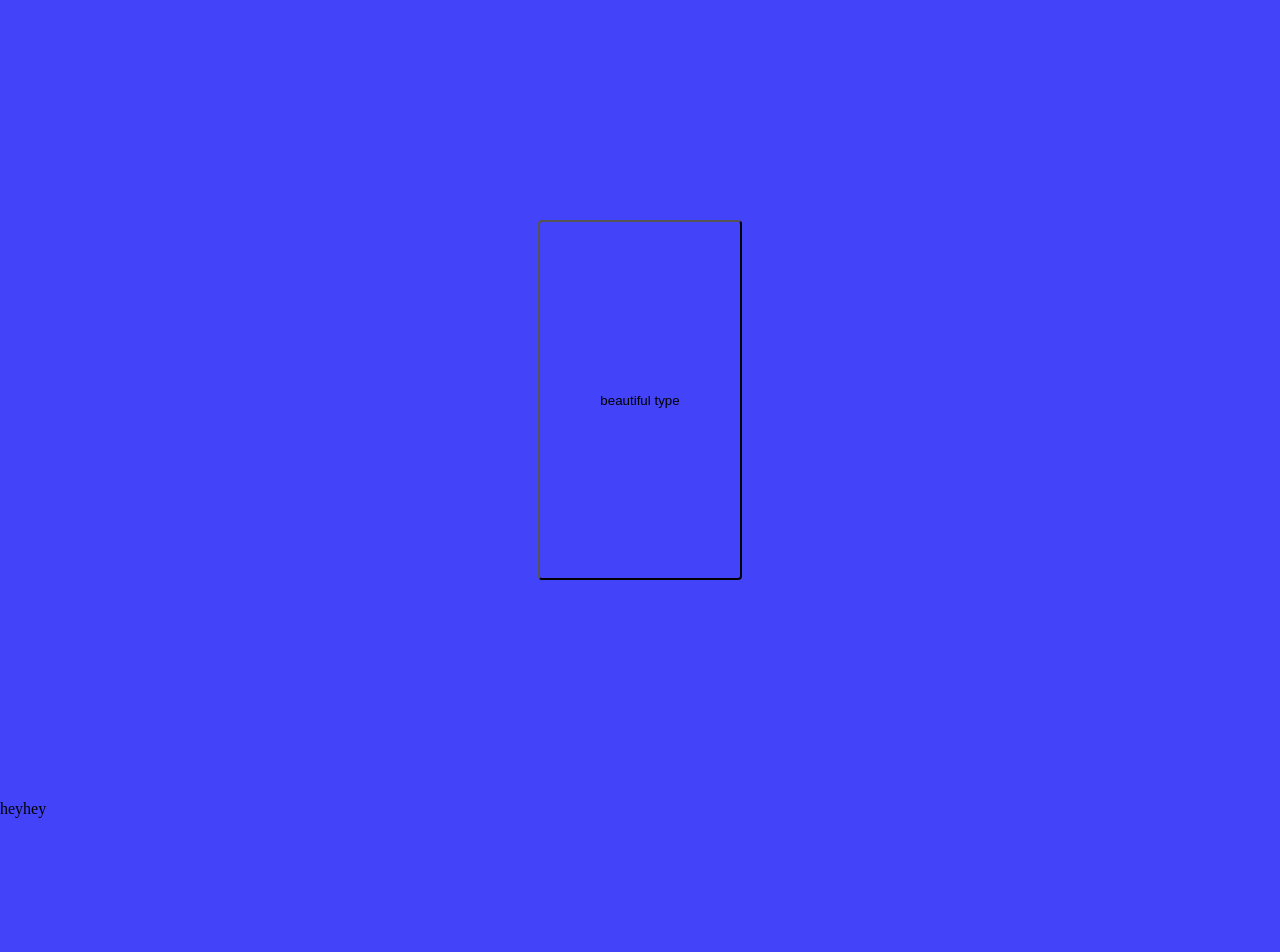
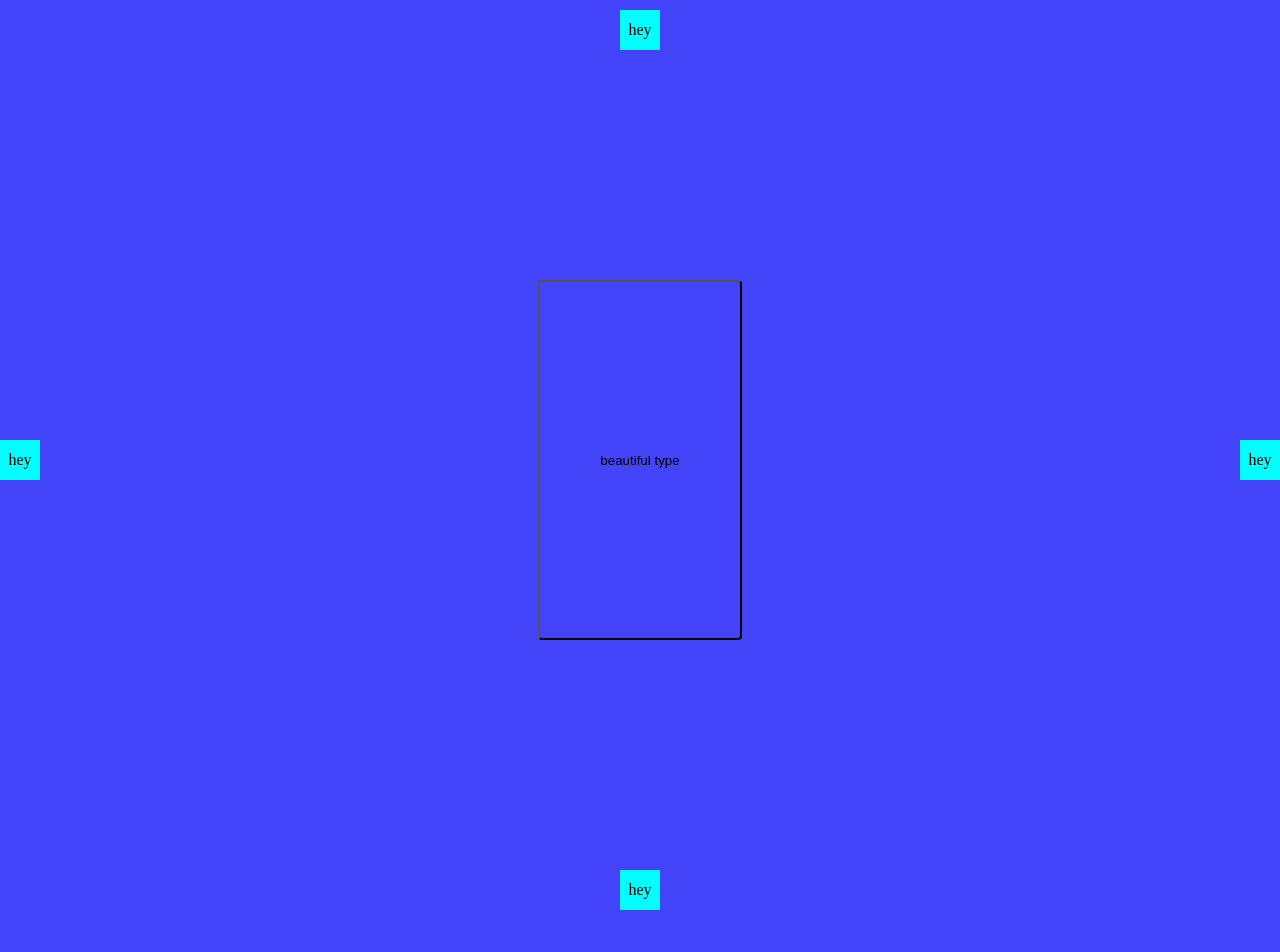
Before and after one commit to Dovavivavi/ui-build-2, a plain HTML site: page frontend/index.html in a window 1280 px wide. Shown: the top 952 px of the page. After the commit the page ends 920 px from the top, so only its background shows below. Drawn offline with Linux system fonts and the light colour scheme.

Commit message:
edited flex and style

```diff
--- a/frontend/index.html
+++ b/frontend/index.html
@@ -8,18 +8,18 @@
 	<link rel="stylesheet" href="stlye.css">
 </head>
 <body>
+	<div class="bro">
+		<div class="shit">hey</div>
+	</div>
 	<div class="button_cont">
+		<div class="shit">hey</div>
 		<button id="button">
 			<p>beautiful type</p>
 		</button>
+		<div class="shit">hey</div>
 	</div>
-	<div class="circle_elements_vertical">
-		<div>hey</div>
-		<div>hey</div>
-	</div>
-	<div class="circle_elements_horizontal">
-		<div>hey</div>
-		<div>hey</div>
+	<div class="bro">
+		<div class="shit">hey</div>
 	</div>
 </body>
 </html>
--- a/frontend/stlye.css
+++ b/frontend/stlye.css
@@ -15,7 +15,7 @@ body {
     background-color: #4343F9;
     border-radius: 4px;
 
-    box-shadow: rgba(0,0,0,0.2);
+    box-shadow: 10px;
 }
 
 .button_cont {
@@ -24,14 +24,25 @@ body {
 
     display: flex;
     flex-direction: row;
-    justify-content: center;
+    justify-content: space-between;
     align-items: center;
 }
 
-.circle_elements_vertical {
-    width: 100%;
-    height: 100vh;
+.bro {
+    display: flex;
+    justify-content: center;
 
+    padding: 10px;
+}
+
+.shit {
     display: flex;
-    flex-direction: row;
+    justify-content: center;
+    align-items: center;
+
+    width: 40px;
+    height: 40px;
+
+    background-color: aqua;
+
 }
```
